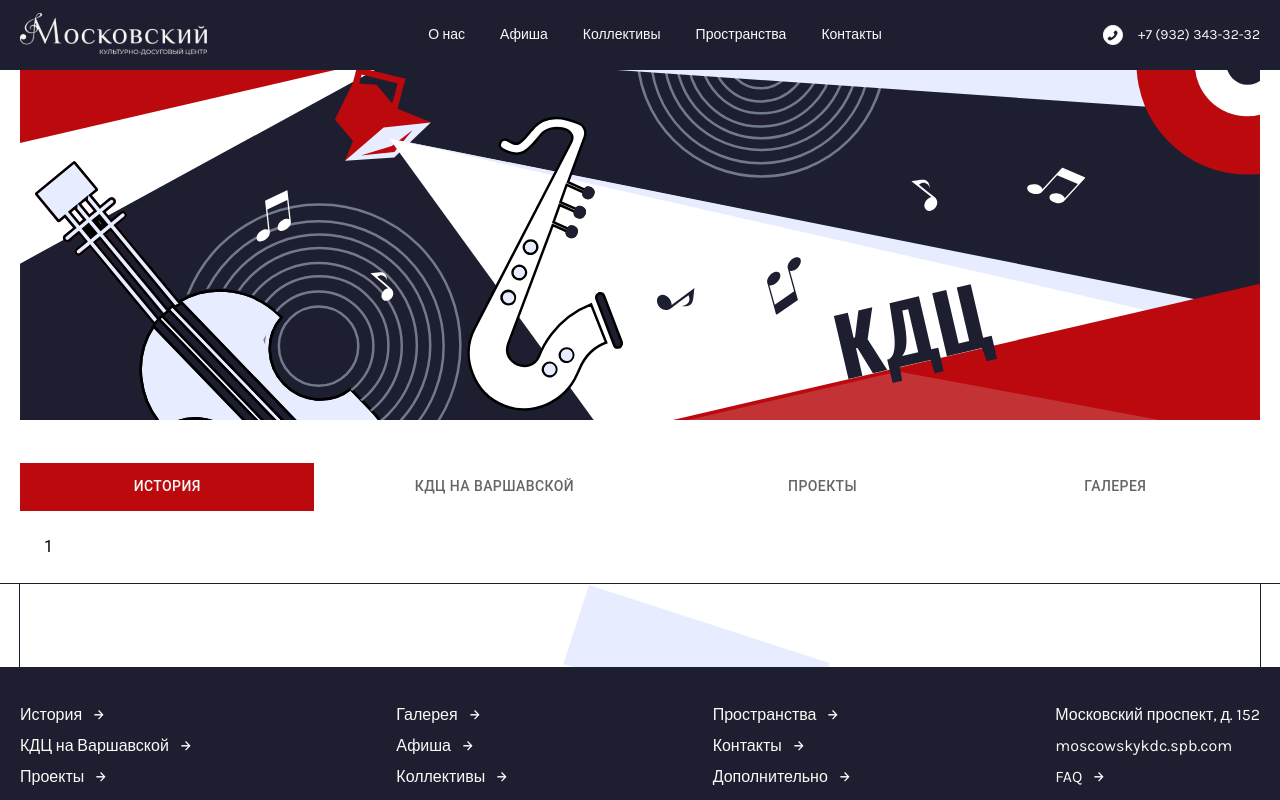
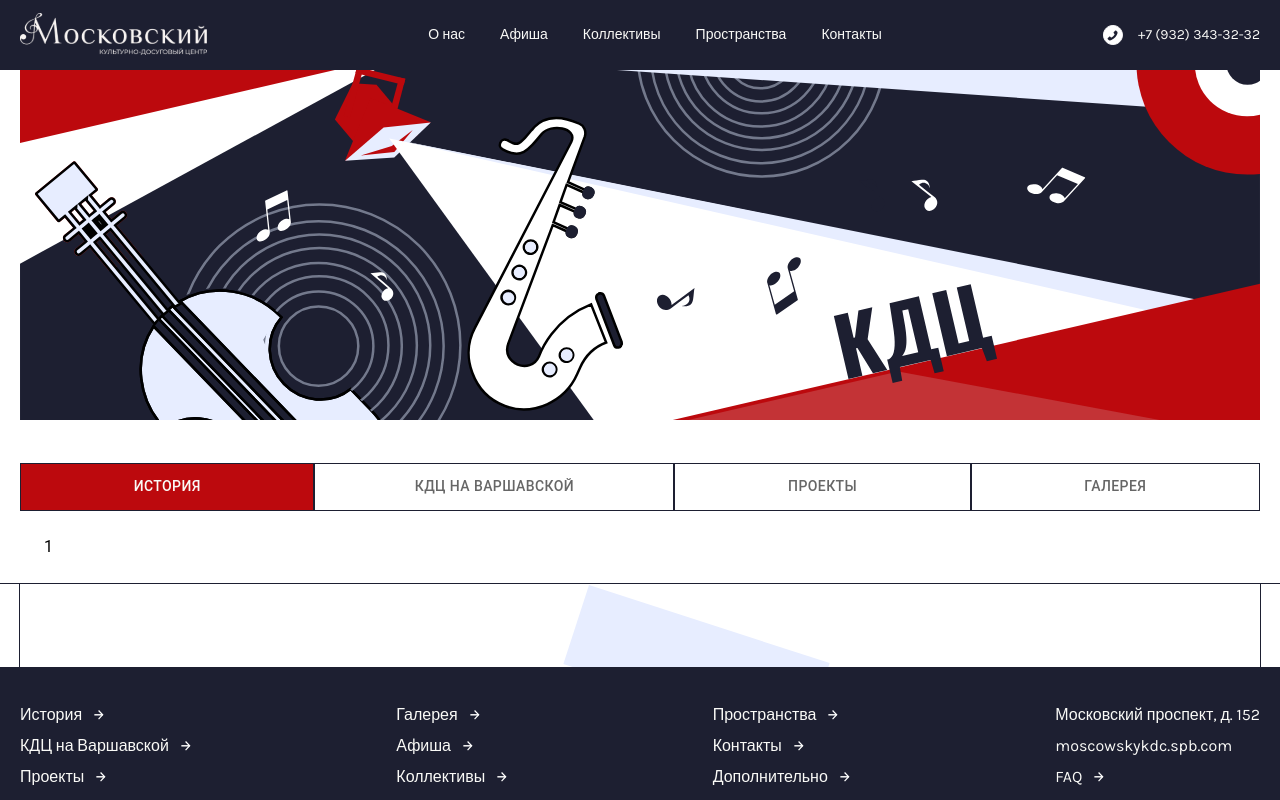
Before and after one commit to shumilina-polina/kdc, a Next.js app: page /about in a window 1280 px wide. Shown: the top 800 px of the page. Built offline with nearby package versions, Linux system fonts and the light colour scheme; a web font is replaced by a local one.

Commit message:
added border

```diff
--- a/UI/CustomTabs/tabs.module.scss
+++ b/UI/CustomTabs/tabs.module.scss
@@ -13,7 +13,7 @@
 .root {
   text-transform: capitalize;
   flex: auto;
-  border: 1px solid $color-black;
+  border: 1px solid $color-black !important;
 }
 
 .selected {
```
